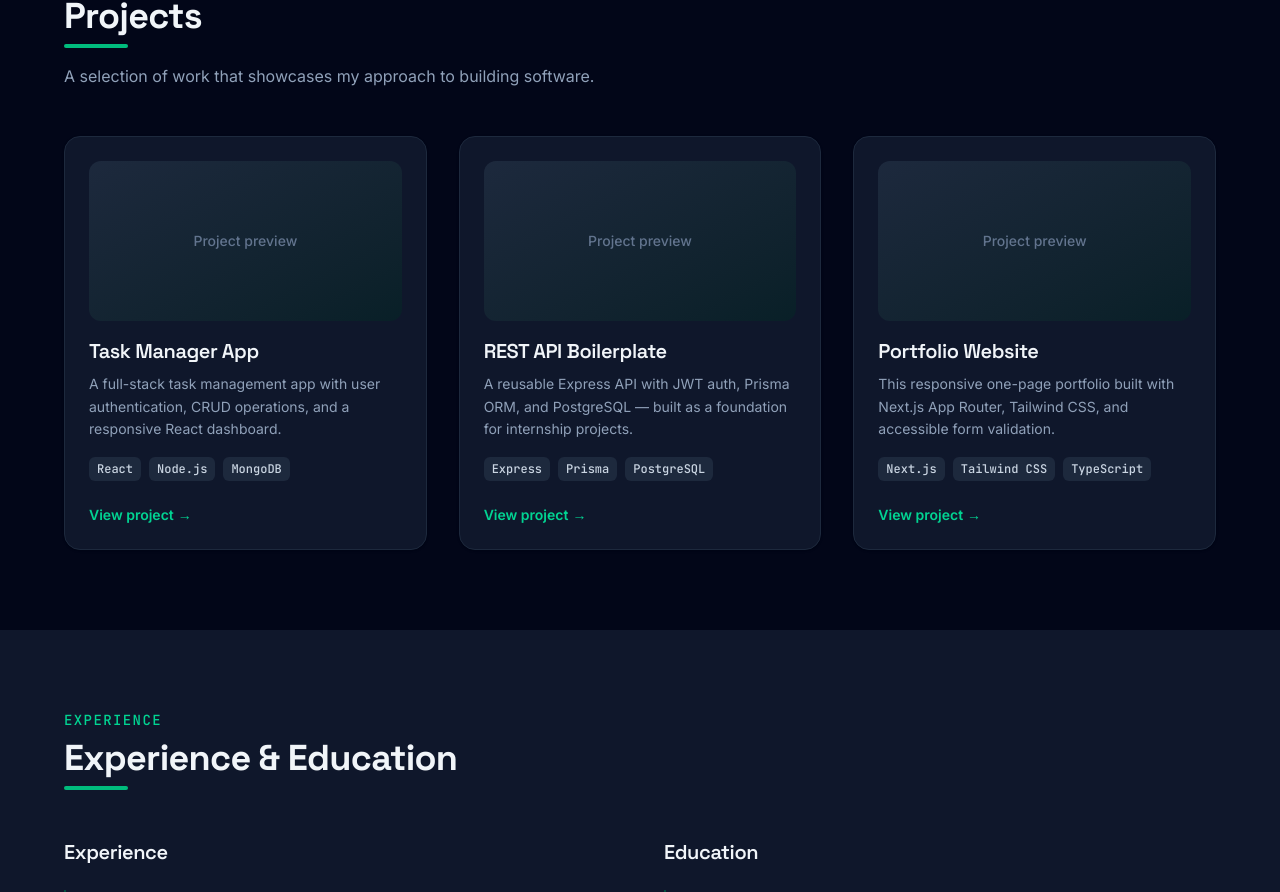
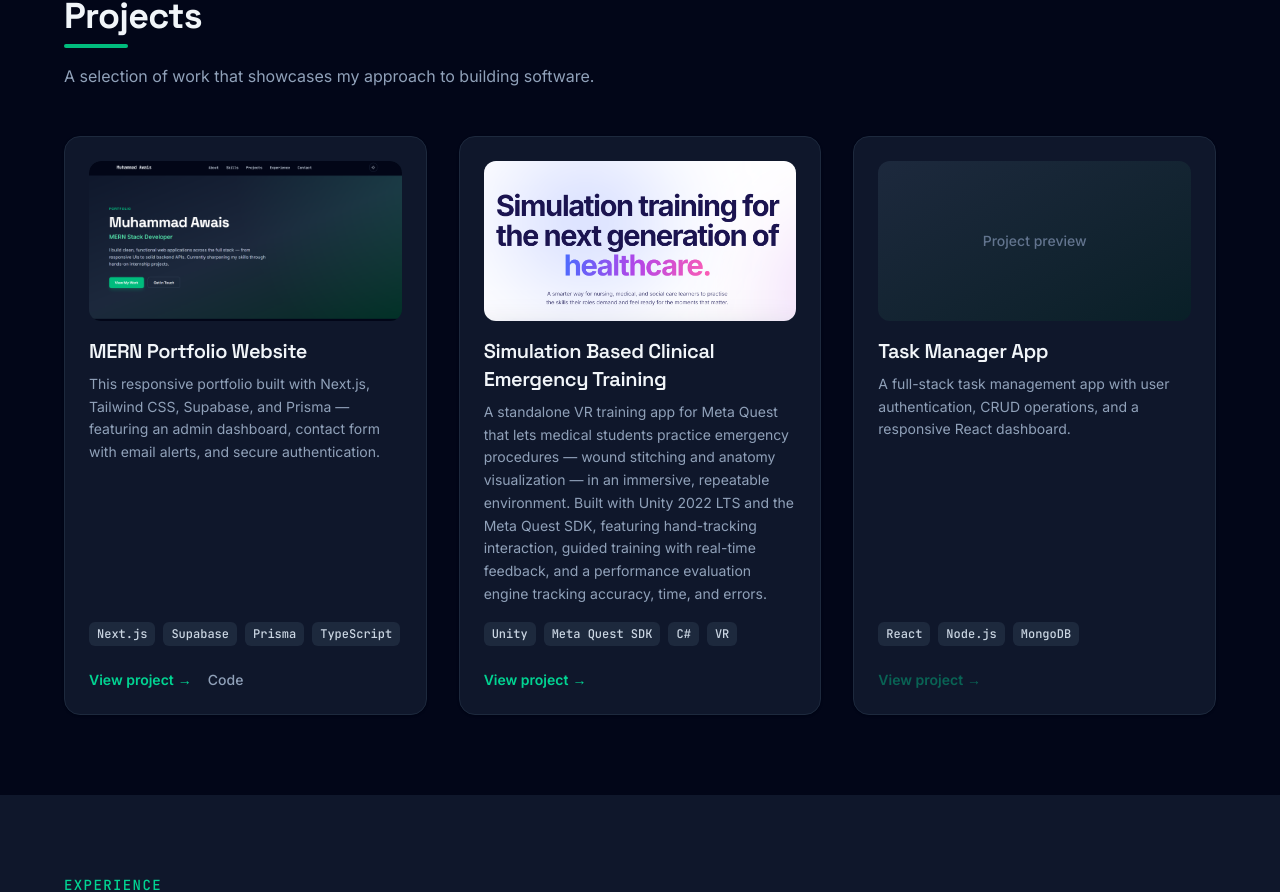
Before and after one commit to awaisafzal196-png/my-portfolio, a Next.js app: page / in a window 1280 px wide. Shown: the part 1865-2757 px from the top of the page. Built offline with nearby package versions, Linux system fonts and the light colour scheme; no server answers.

Commit message:
Add profile picture and fix image sizes warning

```diff
--- /dev/null
+++ b/src/components/ProjectModal.tsx
@@ -0,0 +1,111 @@
+"use client";
+
+import Image from "next/image";
+import { useEffect } from "react";
+
+type Project = {
+  title: string;
+  description: string;
+  tags: string[];
+  image: string;
+  href: string;
+  codeHref: string;
+};
+
+export function ProjectModal({
+  project,
+  onClose,
+}: {
+  project: Project;
+  onClose: () => void;
+}) {
+  useEffect(() => {
+    function handleKey(e: KeyboardEvent) {
+      if (e.key === "Escape") onClose();
+    }
+    document.addEventListener("keydown", handleKey);
+    document.body.style.overflow = "hidden";
+    return () => {
+      document.removeEventListener("keydown", handleKey);
+      document.body.style.overflow = "";
+    };
+  }, [onClose]);
+
+  return (
+    <div
+      className="fixed inset-0 z-50 flex items-center justify-center bg-black/70 backdrop-blur-sm p-4"
+      onClick={onClose}
+      role="dialog"
+      aria-modal="true"
+      aria-labelledby="project-modal-title"
+    >
+      <div
+        className="relative w-full max-w-2xl max-h-[85vh] overflow-y-auto rounded-2xl border border-slate-200 dark:border-slate-800 bg-white dark:bg-slate-900 shadow-xl"
+        onClick={(e) => e.stopPropagation()}
+      >
+        <button
+          onClick={onClose}
+          aria-label="Close"
+          className="absolute right-4 top-4 z-10 flex h-8 w-8 items-center justify-center rounded-full bg-white/90 dark:bg-slate-800/90 text-slate-600 dark:text-slate-300 hover:bg-white dark:hover:bg-slate-800"
+        >
+          ✕
+        </button>
+
+        <div className="relative h-64 w-full">
+          <Image
+            src={project.image}
+            alt={project.title}
+            fill
+            sizes="(max-width: 768px) 100vw, 672px"
+            className="object-cover"
+          />
+        </div>
+
+        <div className="p-6 sm:p-8">
+          <h3
+            id="project-modal-title"
+            className="font-display text-2xl font-bold text-slate-900 dark:text-slate-100"
+          >
+            {project.title}
+          </h3>
+          <p className="mt-4 text-sm leading-relaxed text-slate-600 dark:text-slate-400">
+            {project.description}
+          </p>
+          <ul className="mt-4 flex flex-wrap gap-2">
+            {project.tags.map((tag) => (
+              <li
+                key={tag}
+                className="font-mono-accent rounded-md bg-slate-100 dark:bg-slate-800 px-2 py-1 text-xs font-medium text-slate-600 dark:text-slate-300"
+              >
+                {tag}
+              </li>
+            ))}
+          </ul>
+
+          <div className="mt-6 flex gap-4">
+            {project.href !== "#" && (
+            <a
+                href={project.href}
+                target="_blank"
+                rel="noopener noreferrer"
+                className="rounded-lg bg-emerald-600 px-5 py-2.5 text-sm font-semibold text-white hover:bg-emerald-500 transition"
+              >
+                Visit Live Site
+              </a>
+            )}
+            {project.codeHref !== "#" && (
+            <a
+                href={project.codeHref}
+                target="_blank"
+                rel="noopener noreferrer"
+                className="rounded-lg border border-slate-300 dark:border-slate-700 px-5 py-2.5 text-sm font-semibold text-slate-700 dark:text-slate-300 hover:bg-slate-50 dark:hover:bg-slate-800 transition"
+              >
+                View Code
+              </a>
+            )}
+          </div>
+        </div>
+      </div>
+    </div>
+  );
+}
--- a/src/components/Projects.tsx
+++ b/src/components/Projects.tsx
@@ -1,31 +1,63 @@
+"use client";
+
+import { useState } from "react";
+import Image from "next/image";
 import { ScrollReveal } from "./ScrollReveal";
+import { ProjectModal } from "./ProjectModal";
 
 const projects = [
+  {
+    title: "MERN Portfolio Website",
+    description:
+      "This responsive portfolio built with Next.js, Tailwind CSS, Supabase, and Prisma — featuring an admin dashboard, contact form with email alerts, and secure authentication.",
+    tags: ["Next.js", "Supabase", "Prisma", "TypeScript"],
+    image: "/portfolio.png",
+    href: "https://my-portfolio-rho-three-28.vercel.app",
+    codeHref: "https://github.com/awaisafzal196-png/my-portfolio",
+  },
+  {
+    title: "Simulation Based Clinical Emergency Training",
+    description:
+      "A standalone VR training app for Meta Quest that lets medical students practice emergency procedures — wound stitching and anatomy visualization — in an immersive, repeatable environment. Built with Unity 2022 LTS and the Meta Quest SDK, featuring hand-tracking interaction, guided training with real-time feedback, and a performance evaluation engine tracking accuracy, time, and errors.",
+    tags: ["Unity", "Meta Quest SDK", "C#", "VR"],
+    image: "/project.png",
+    href: "#",
+    codeHref: "#",
+  },
   {
     title: "Task Manager App",
     description:
       "A full-stack task management app with user authentication, CRUD operations, and a responsive React dashboard.",
     tags: ["React", "Node.js", "MongoDB"],
+    image: "",
     href: "#",
-  },
-  {
-    title: "REST API Boilerplate",
-    description:
-      "A reusable Express API with JWT auth, Prisma ORM, and PostgreSQL — built as a foundation for internship projects.",
-    tags: ["Express", "Prisma", "PostgreSQL"],
-    href: "#",
-  },
-  {
-    title: "Portfolio Website",
-    description:
-      "This responsive one-page portfolio built with Next.js App Router, Tailwind CSS, and accessible form validation.",
-    tags: ["Next.js", "Tailwind CSS", "TypeScript"],
-    href: "#",
+    codeHref: "#",
   },
 ];
 
+type ProjectType = {
+  title: string;
+  description: string;
+  tags: string[];
+  image: string;
+  href: string;
+  codeHref: string;
+};
+
 export default function Projects() {
+  const [activeProject, setActiveProject] = useState<ProjectType | null>(null);
+
+  function handleView(project: ProjectType) {
+    if (!project.image) return;
+    if (project.href !== "#") {
+      window.open(project.href, "_blank", "noopener,noreferrer");
+    } else {
+      setActiveProject(project);
+    }
+  }
+
   return (
+    <>
       <ScrollReveal>
         <section
           id="projects"
@@ -55,10 +87,22 @@ export default function Projects() {
                   key={project.title}
                   className="group flex flex-col rounded-2xl border border-slate-200 dark:border-slate-800 bg-white dark:bg-slate-900 p-6 shadow-sm transition-all duration-300 hover:border-emerald-200 dark:hover:border-emerald-800 hover:shadow-md dark:hover:shadow-emerald-950/50 hover:-translate-y-1"
                 >
-                <div className="mb-4 flex h-40 items-center justify-center rounded-xl bg-gradient-to-br from-slate-100 to-emerald-50 dark:from-slate-800 dark:to-emerald-950/40">
+                  <div className="relative mb-4 h-40 overflow-hidden rounded-xl bg-gradient-to-br from-slate-100 to-emerald-50 dark:from-slate-800 dark:to-emerald-950/40">
+                    {project.image ? (
+                      <Image
+                        src={project.image}
+                        alt={project.title}
+                        fill
+                        sizes="(max-width: 768px) 100vw, 400px"
+                        className="object-cover"
+                      />
+                    ) : (
+                      <div className="flex h-full items-center justify-center">
                         <span className="text-sm font-medium text-slate-400 dark:text-slate-500">
                           Project preview
                         </span>
+                      </div>
+                    )}
                   </div>
                   <h3 className="text-xl font-semibold text-slate-900 dark:text-slate-100">
                     {project.title}
@@ -76,21 +120,42 @@ export default function Projects() {
                       </li>
                     ))}
                   </ul>
-                <a
-                  href={project.href}
-                  className="mt-6 inline-flex items-center text-sm font-semibold text-emerald-600 dark:text-emerald-400 transition group-hover:text-emerald-500 dark:group-hover:text-emerald-300"
+                  <div className="mt-6 flex items-center gap-4">
+                    <button
+                      onClick={() => handleView(project)}
+                      disabled={!project.image}
+                      className="inline-flex items-center text-sm font-semibold text-emerald-600 dark:text-emerald-400 transition group-hover:text-emerald-500 dark:group-hover:text-emerald-300 disabled:opacity-40 disabled:cursor-not-allowed"
                       aria-label={`View ${project.title}`}
                     >
                       View project
                       <span aria-hidden="true" className="ml-1">
                         →
                       </span>
+                    </button>
+                    {project.codeHref !== "#" && (
+                      <a
+                        href={project.codeHref}
+                        target="_blank"
+                        rel="noopener noreferrer"
+                        className="text-sm font-medium text-slate-500 dark:text-slate-400 hover:text-slate-700 dark:hover:text-slate-200"
+                      >
+                        Code
                       </a>
+                    )}
+                  </div>
                 </article>
               ))}
             </div>
           </div>
         </section>
       </ScrollReveal>
+
+      {activeProject && (
+        <ProjectModal
+          project={activeProject}
+          onClose={() => setActiveProject(null)}
+        />
+      )}
+    </>
   );
 }
```
Also changed, not shown: public/portfolio.png (added), public/project.png (added). Lines whose indentation alone changed are shown as unchanged.
